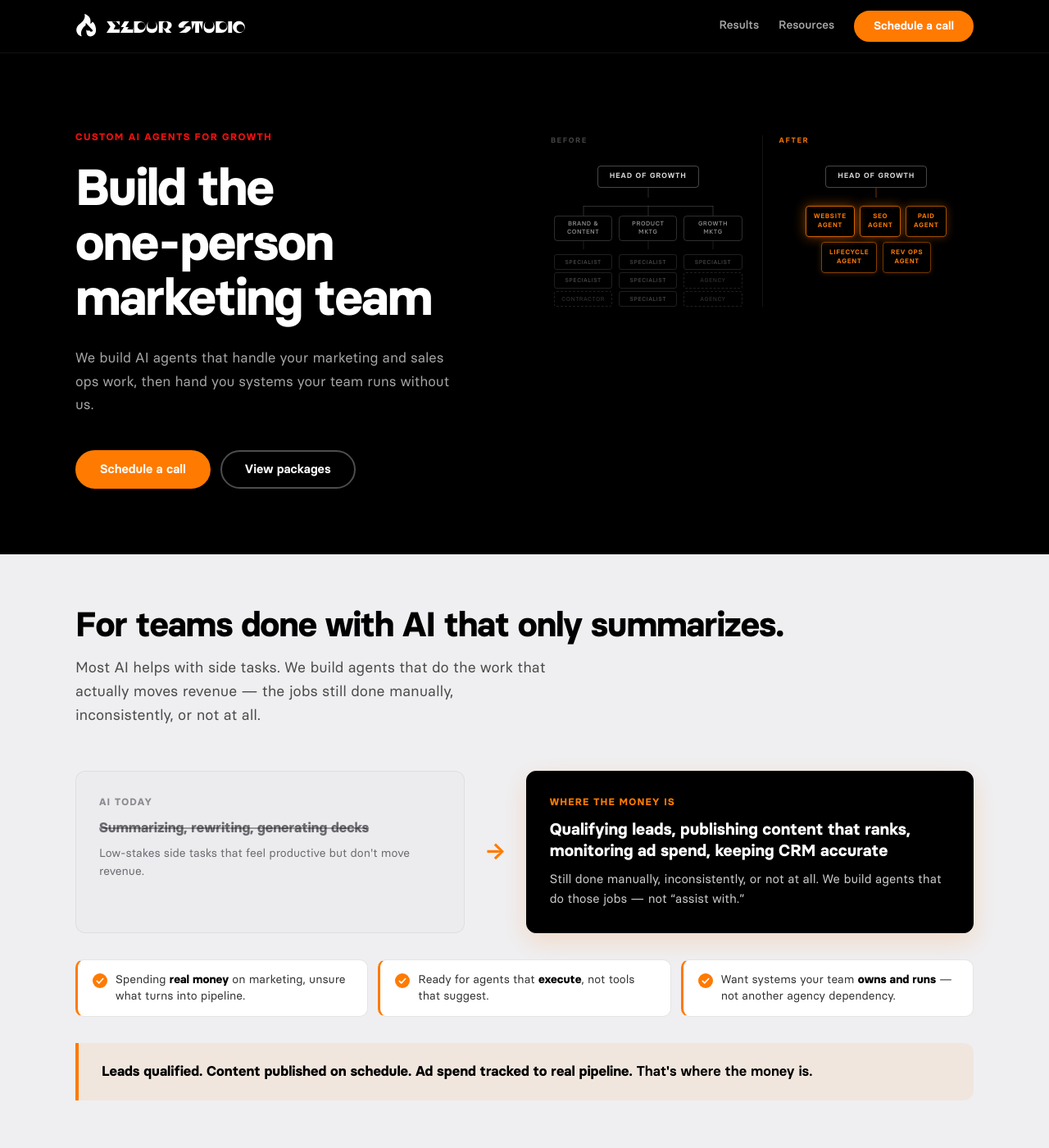
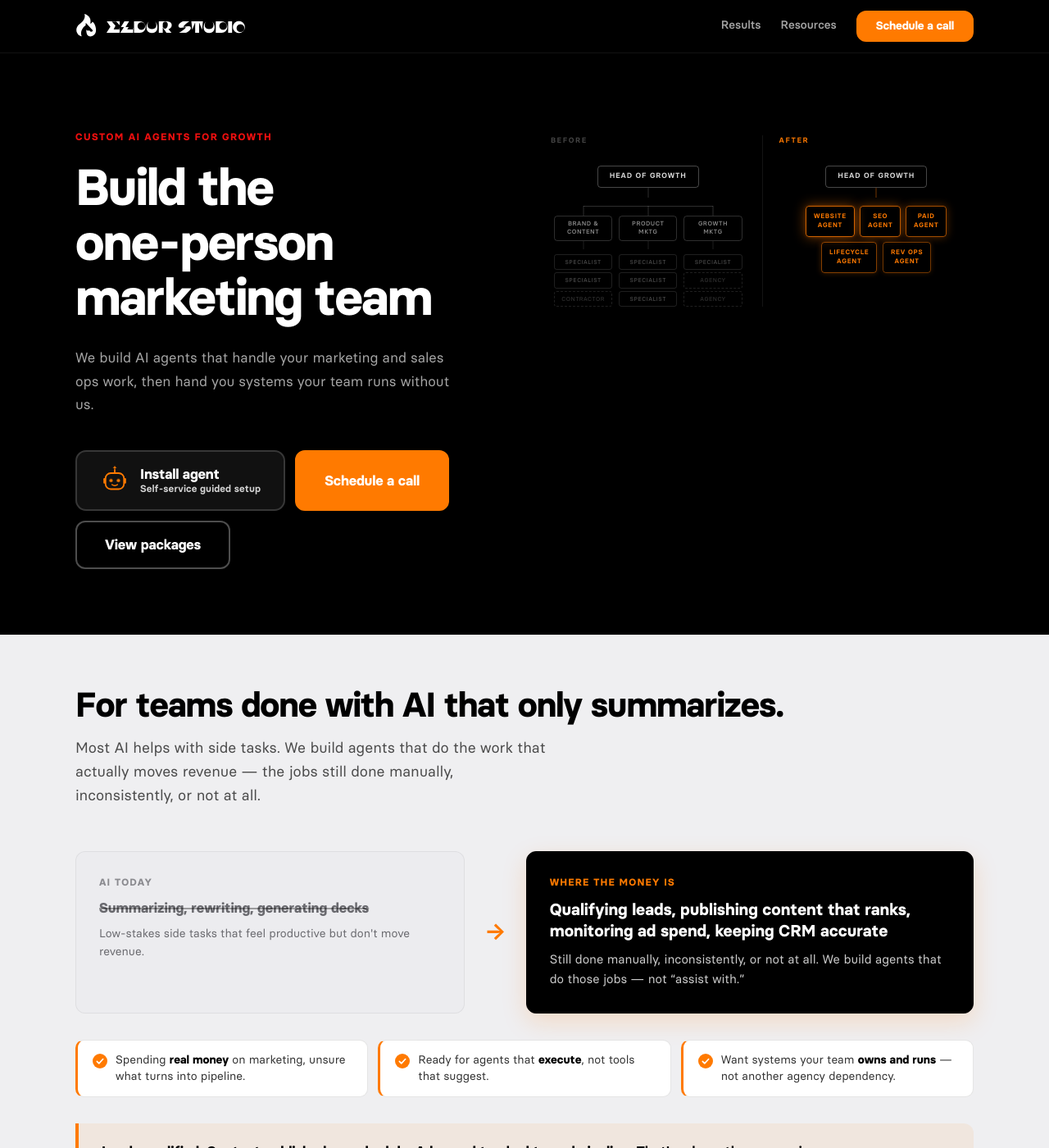
Before and after one commit to UberVero/ES2website, a Jekyll site: the page built from index.html, in a window 1280 px wide and 1400 px high. Shown: the whole window at 82% size. Built offline with Jekyll 4.4.1, drawn with Linux system fonts in a browser that asks for light colours; comment, search, counter and statistics services are not loaded.

Commit message:
Add InstallAgent CTA, reshape Button, add Card hover motion
Implements the three components from the design-system handoff,
adapted to the site's existing tokens (--orange, --gradient) and
classes (.btn, .agent__icon, .card--link):

- Button: reshaped from a 100px pill to a 12px rounded rectangle
  with a hover lift + flame glow, a nudging icon span (.btn__ico),
  sm/lg sizes, and a new .btn--gradient variant.
- Card: the .agent__icon tile wiggles on hover and link cards lift,
  both gated behind prefers-reduced-motion.
- InstallAgent: new .ia2 hero CTA in self-demo mode (click cycles
  idle to installing to done), with the personality bot SVG and
  install animation. Real Stripe checkout + setup-page states are
  tracked as a follow-up.

Verified no horizontal overflow on iPhone SE / Pixel 5 across /,
/results/, and /resources/.

```diff
--- /dev/null
+++ b/assets/install-agent.js
@@ -0,0 +1,115 @@
+/* ============================================================
+   Eldur Studio — InstallAgent (vanilla JS)
+   Drives the install animation: idle → installing → done.
+   - Self-demo: a plain <button data-install-agent> cycles on click.
+   - Stripe link: an <a data-install-agent href="..."> just navigates.
+   - Controlled: add data-controlled and drive it from your app:
+        EldurInstallAgent.setState(el, 'installing');  // after payment
+        EldurInstallAgent.setState(el, 'done');        // after setup
+   The fill sweep is a CSS transition (robust even in background tabs);
+   a timer guarantees completion; rAF only animates the % counter.
+   ============================================================ */
+(function () {
+  var COPY = {
+    installing: ['Installing…', 'Provisioning your agent'],
+    done: ['Agent installed', 'Setup complete'],
+  };
+
+  function setState(el, state) {
+    var dur = parseInt(el.getAttribute('data-duration') || '2200', 10);
+    var fill = el.querySelector('.ia2-fill');
+    var bot  = el.querySelector('.ia2bot');
+    var main = el.querySelector('.ia2-main');
+    var sub  = el.querySelector('.ia2-sub');
+    var idleMain = el.getAttribute('data-label')    || 'Install agent';
+    var idleSub  = el.getAttribute('data-sublabel') || 'Self-service guided setup';
+
+    el.classList.toggle('is-installing', state === 'installing');
+    el.classList.toggle('is-done', state === 'done');
+    if (bot) {
+      bot.classList.toggle('ia2bot--working', state === 'installing');
+      bot.classList.toggle('ia2bot--done', state === 'done');
+    }
+    if (main) main.textContent = state === 'idle' ? idleMain : COPY[state][0];
+    if (sub)  sub.textContent  = state === 'idle' ? idleSub  : COPY[state][1];
+
+    function setFill(t, instant) {
+      if (!fill) return;
+      fill.style.transition = instant ? 'none' : 'transform ' + dur + 'ms cubic-bezier(.4,0,.2,1)';
+      fill.style.transform = 'scaleX(' + t + ')';
+    }
+
+    cancelAnimationFrame(el._raf);
+    clearTimeout(el._to);
+    var pct = el.querySelector('.ia2-pct');
+    if (pct) pct.remove();
+
+    if (state === 'idle') { setFill(0, true); el._state = 'idle'; return; }
+    if (state === 'done') { setFill(1, true); el._state = 'done'; return; }
+
+    /* installing */
+    pct = document.createElement('span');
+    pct.className = 'ia2-pct';
+    pct.textContent = '0%';
+    el.appendChild(pct);
+
+    setFill(0, true);
+    if (fill) void fill.offsetWidth;   // force reflow so the transition runs
+    setFill(1, false);
+
+    var start = performance.now();
+    function tick(now) {
+      var p = Math.min(1, (now - start) / dur);
+      pct.textContent = Math.round(p * 100) + '%';
+      if (p < 1) el._raf = requestAnimationFrame(tick);
+    }
+    el._raf = requestAnimationFrame(tick);
+    el._state = 'installing';
+
+    /* self-demo auto-advances; controlled mode waits for the app */
+    if (!el._controlled) el._to = setTimeout(function () { setState(el, 'done'); }, dur + 60);
+  }
+
+  function onClick(e) {
+    var el = e.currentTarget;
+    if (el.hasAttribute('data-href') || el.tagName === 'A') return; // link navigates
+    if (el._controlled) return;
+    if (el._state === 'installing') { e.preventDefault(); return; }
+    setState(el, el._state === 'done' ? 'idle' : 'installing');
+  }
+
+  /* optional: eyes follow the cursor while idle */
+  function wireEyes(el) {
+    var svg = el.querySelector('.ia2bot svg');
+    var look = el.querySelector('.ia2bot-look');
+    if (!svg || !look) return;
+    var raf = 0;
+    window.addEventListener('mousemove', function (e) {
+      if (raf || el._state !== 'idle') return;
+      raf = requestAnimationFrame(function () {
+        raf = 0;
+        var r = svg.getBoundingClientRect();
+        var dx = e.clientX - (r.left + r.width / 2);
+        var dy = e.clientY - (r.top + r.height * 0.46);
+        var d = Math.hypot(dx, dy) || 1;
+        look.setAttribute('transform', 'translate(' + (dx / d * 1.9).toFixed(2) + ' ' + (dy / d * 1.9).toFixed(2) + ')');
+      });
+    }, { passive: true });
+  }
+
+  function mount(el) {
+    el._state = 'idle';
+    el._controlled = el.hasAttribute('data-controlled');
+    el.addEventListener('click', onClick);
+    wireEyes(el);
+    setState(el, 'idle');
+  }
+
+  function init(root) {
+    (root || document).querySelectorAll('[data-install-agent]').forEach(mount);
+  }
+
+  window.EldurInstallAgent = { init: init, mount: mount, setState: setState };
+  if (document.readyState !== 'loading') init();
+  else document.addEventListener('DOMContentLoaded', function () { init(); });
+})();
--- a/index.html
+++ b/index.html
@@ -185,6 +185,41 @@ layout: null
         <h1 class="hero__headline">Build the one&#8209;person<br>marketing team</h1>
         <p class="hero__sub">We build AI agents that handle your marketing and sales ops work, then hand you systems your team runs without us.</p>
         <div class="hero__actions">
+          <button class="ia2 ia2--dark" data-install-agent
+                  data-label="Install agent" data-sublabel="Self-service guided setup"
+                  aria-live="polite">
+            <span class="ia2-fill"></span>
+            <span class="ia2-bot">
+              <span class="ia2bot">
+                <svg width="36" height="36" viewBox="0 0 48 48" fill="none" xmlns="http://www.w3.org/2000/svg" role="img" aria-label="install agent">
+                  <g class="ia2bot-all">
+                    <line x1="24" y1="12" x2="24" y2="6.5" stroke="currentColor" stroke-width="2.4" stroke-linecap="round"/>
+                    <g transform="translate(24 3)"><g class="ia2bot-tip">
+                      <path d="M0 -3.4 L1 -1 L3.4 0 L1 1 L0 3.4 L-1 1 L-3.4 0 L-1 -1 Z" fill="currentColor"/>
+                    </g></g>
+                    <rect x="5.6" y="20" width="3" height="9" rx="1.5" fill="currentColor"/>
+                    <rect x="39.4" y="20" width="3" height="9" rx="1.5" fill="currentColor"/>
+                    <rect x="9" y="12" width="30" height="26" rx="8.5" fill="none" stroke="currentColor" stroke-width="2.4"/>
+                    <g class="ia2bot-look">
+                      <g class="ia2bot-eyes">
+                        <circle cx="18" cy="24" r="2.7" fill="currentColor"/>
+                        <circle cx="30" cy="24" r="2.7" fill="currentColor"/>
+                      </g>
+                      <path d="M19.5 30.6 Q24 34 28.5 30.6" stroke="currentColor" stroke-width="1.9" fill="none" stroke-linecap="round" stroke-linejoin="round"/>
+                    </g>
+                    <g class="ia2bot-check" transform="translate(34 33)">
+                      <circle r="6.4" fill="currentColor"/>
+                      <path d="M-3 0.2 L-0.8 2.4 L3.2 -2.2" fill="none" stroke="#000" stroke-width="2" stroke-linecap="round" stroke-linejoin="round"/>
+                    </g>
+                  </g>
+                </svg>
+              </span>
+            </span>
+            <span class="ia2-label">
+              <span class="ia2-main">Install agent</span>
+              <span class="ia2-sub">Self-service guided setup</span>
+            </span>
+          </button>
           <a href="https://booking.akiflow.com/veronica-es-new" class="btn btn--primary" target="_blank" rel="noopener" onclick="fathom.trackEvent('schedule-call')">Schedule a call</a>
           <a href="#packages" class="btn btn--ghost">View packages</a>
         </div>
@@ -688,5 +723,7 @@ layout: null
   })();
   </script>
 
+  <script src="assets/install-agent.js" defer></script>
+
 </body>
 </html>
--- a/styles.css
+++ b/styles.css
@@ -228,19 +228,32 @@ img, svg {
 .btn {
   display: inline-flex;
   align-items: center;
-  gap: 8px;
-  padding: 14px 28px;
-  border-radius: 100px;
+  justify-content: center;
+  gap: 10px;
+  padding: 19px 34px;
+  border-radius: 12px;
   font-family: var(--font);
-  font-size: 15px;
-  font-weight: 600;
+  font-size: 17px;
+  font-weight: 700;
   line-height: 1;
+  letter-spacing: -0.01em;
   cursor: pointer;
-  transition: background 0.18s ease, border-color 0.18s ease, color 0.18s ease, box-shadow 0.18s ease;
+  transition: transform 0.16s cubic-bezier(0.2, 0.8, 0.2, 1), background 0.18s ease, border-color 0.18s ease, color 0.18s ease, box-shadow 0.18s ease;
   text-decoration: none;
   border: 2px solid transparent;
   white-space: nowrap;
 }
+.btn:focus-visible { outline: 2px solid var(--orange); outline-offset: 3px; }
+.btn:hover { transform: translateY(-2px); }   /* the lift */
+.btn:active { transform: translateY(0); }
+
+/* wrap trailing/leading icons in <span class="btn__ico"> so they nudge on hover */
+.btn__ico { display: inline-flex; transition: transform 0.18s cubic-bezier(0.2, 0.8, 0.2, 1); }
+.btn:hover .btn__ico { transform: translateX(2px); }
+
+/* sizes */
+.btn--sm { padding: 13px 22px; font-size: 15px; border-radius: 10px; }
+.btn--lg { padding: 23px 42px; font-size: 19px; border-radius: 14px; }
 
 .btn--nav {
   padding: 10px 22px;
@@ -262,7 +275,16 @@ img, svg {
 .btn--primary:hover {
   background: #cc6200;
   border-color: #cc6200;
-  box-shadow: 0 4px 20px rgba(255, 122, 0, 0.35);
+  box-shadow: 0 10px 28px rgba(255, 122, 0, 0.42);
+}
+
+/* flame orange→red gradient, for the loud moments */
+.btn--gradient {
+  background: var(--gradient);
+  color: var(--white);
+}
+.btn--gradient:hover {
+  box-shadow: 0 12px 30px rgba(238, 15, 15, 0.40);
 }
 
 .btn--ghost {
@@ -293,6 +315,12 @@ img, svg {
 .btn--outline-white:hover {
   border-color: var(--white);
   background: rgba(255, 255, 255, 0.08);
+}
+
+@media (prefers-reduced-motion: reduce) {
+  .btn, .btn__ico { transition: background 0.18s ease, border-color 0.18s ease, color 0.18s ease, box-shadow 0.18s ease; }
+  .btn:hover, .btn:active { transform: none; }
+  .btn:hover .btn__ico { transform: none; }
 }
 
 /* ============================================
@@ -682,12 +710,13 @@ img, svg {
   flex-direction: column;
   text-decoration: none;
   color: inherit;
-  transition: border-color 0.15s ease, box-shadow 0.15s ease;
+  transition: border-color 0.15s ease, box-shadow 0.15s ease, transform 0.2s cubic-bezier(0.2, 0.8, 0.2, 1);
 }
 
 .card--link:hover {
   border-color: var(--orange);
   box-shadow: 0 4px 16px rgba(255, 122, 0, 0.08);
+  transform: translateY(-3px);
 }
 
 .card--link .card__body {
@@ -1102,6 +1131,23 @@ img, svg {
   align-items: center;
   justify-content: center;
   margin-bottom: 20px;
+  /* pivot near the tile's base + GPU hint for the hover wiggle */
+  transform-origin: 50% 78%;
+  will-change: transform;
+}
+
+/* the icon tile does a playful wiggle on hover (echoes the InstallAgent bot) */
+@keyframes agent-icon-wiggle {
+  0%, 100% { transform: rotate(0deg); }
+  22%      { transform: rotate(-7deg); }
+  60%      { transform: rotate(5deg); }
+  82%      { transform: rotate(-2deg); }
+}
+.card--agent:hover .agent__icon { animation: agent-icon-wiggle 0.55s ease-in-out; }
+
+@media (prefers-reduced-motion: reduce) {
+  .card--agent:hover .agent__icon { animation: none; }
+  .card--link:hover { transform: none; }
 }
 
 .card--agent h3 {
@@ -1692,3 +1738,78 @@ details[open] > .faq__q::after {
     padding: 32px 24px 28px;
   }
 }
+
+/* ============================================
+   INSTALL AGENT CTA
+   The hero "install agent" CTA with a personality bot and a built-in
+   install animation. Pairs with assets/install-agent.js. Self-demo on
+   the homepage; the real Stripe + setup-page flow is tracked separately.
+   ============================================ */
+.ia2 {
+  position: relative; isolation: isolate; overflow: hidden;
+  display: inline-flex; align-items: center; gap: 13px;
+  padding: 17px 28px; min-width: 250px;
+  border-radius: 13px;
+  font-family: var(--font); font-size: 17px; font-weight: 700;
+  letter-spacing: -0.01em; line-height: 1;
+  cursor: pointer; border: 2px solid transparent; white-space: nowrap;
+  text-decoration: none;
+  transition: transform 0.16s cubic-bezier(0.2, 0.8, 0.2, 1), box-shadow 0.2s ease, background 0.25s ease, border-color 0.25s ease, color 0.25s ease;
+}
+.ia2:focus-visible { outline: 2px solid var(--orange); outline-offset: 3px; }
+.ia2:hover { transform: translateY(-2px); }
+.ia2:active { transform: translateY(0); }
+.ia2-label { position: relative; z-index: 2; display: flex; flex-direction: column; gap: 3px; text-align: left; }
+.ia2-sub { font-size: 12px; font-weight: 600; letter-spacing: 0.01em; opacity: 0.82; }
+.ia2-bot { position: relative; z-index: 2; display: inline-flex; }
+.ia2-pct { position: relative; z-index: 2; margin-left: auto; font-variant-numeric: tabular-nums; font-size: 15px; opacity: 0.9; }
+.ia2-fill { position: absolute; inset: 0; z-index: 1; transform-origin: left center; transform: scaleX(0); will-change: transform; }
+
+/* default = Direction B: dark button, flame gradient fills L→R */
+.ia2--dark { background: var(--dark); color: var(--white); border-color: rgba(255, 255, 255, 0.16); }
+.ia2--dark:hover { border-color: rgba(255, 255, 255, 0.32); }
+.ia2--dark .ia2-fill { background: var(--gradient); }
+.ia2--dark.is-done { border-color: var(--orange); box-shadow: 0 8px 26px rgba(255, 122, 0, 0.32); }
+
+.ia2--solid { background: var(--orange); color: var(--white); border-color: var(--orange); box-shadow: 0 6px 22px rgba(255, 122, 0, 0.28); }
+.ia2--solid:hover { box-shadow: 0 12px 30px rgba(255, 122, 0, 0.45); }
+.ia2--solid .ia2-fill { background: rgba(0, 0, 0, 0.22); }
+.ia2--solid.is-done { background: var(--dark); border-color: var(--dark); }
+
+.ia2--outline { background: transparent; color: var(--orange); border-color: var(--orange); }
+.ia2--outline:hover { background: var(--orange-dim); }
+.ia2--outline .ia2-fill { background: var(--orange); }
+.ia2--outline.is-installing .ia2-label, .ia2--outline.is-installing .ia2-bot { color: var(--white); }
+.ia2--outline.is-done { background: var(--orange); color: var(--white); border-color: var(--orange); box-shadow: 0 10px 26px rgba(255, 122, 0, 0.4); }
+
+/* ---- bot colour per variant/state ---- */
+.ia2--solid   .ia2-bot { color: var(--white); }
+.ia2--dark    .ia2-bot { color: var(--orange); }
+.ia2--dark.is-installing .ia2-bot { color: var(--white); }
+.ia2--outline .ia2-bot { color: var(--orange); }
+.ia2--outline.is-installing .ia2-bot,
+.ia2--outline.is-done       .ia2-bot { color: var(--white); }
+
+/* ---- hero bot ---- */
+@keyframes ia2-blink { 0%, 90%, 100% { transform: scaleY(1); } 94% { transform: scaleY(0.08); } }
+@keyframes ia2-wiggle { 0%, 100% { transform: rotate(0); } 22% { transform: rotate(-6deg); } 60% { transform: rotate(5deg); } 82% { transform: rotate(-2deg); } }
+@keyframes ia2-bounce { 0%, 100% { transform: translateY(0); } 35% { transform: translateY(-5px); } 65% { transform: translateY(-1px); } }
+@keyframes ia2-pulse { 0%, 100% { opacity: 1; transform: scale(1); } 50% { opacity: 0.45; transform: scale(0.7); } }
+.ia2bot { display: inline-block; line-height: 0; }
+.ia2bot svg { display: block; overflow: visible; }
+.ia2bot-all { transform-box: fill-box; transform-origin: 24px 40px; }
+.ia2bot-eyes { transform-box: fill-box; transform-origin: center; animation: ia2-blink 5.5s infinite; }
+.ia2bot-tip { transform-box: fill-box; transform-origin: center; }
+.ia2:hover .ia2bot-all { animation: ia2-wiggle 0.55s ease-in-out; }
+.ia2bot--working .ia2bot-all { animation: ia2-wiggle 1.1s ease-in-out infinite; }
+.ia2bot--working .ia2bot-tip { animation: ia2-pulse 0.8s ease-in-out infinite; }
+.ia2bot--working .ia2bot-eyes { animation: ia2-blink 1.4s infinite; }
+.ia2bot--done .ia2bot-all { animation: ia2-bounce 0.6s ease-out; }
+
+/* the installed ✓ badge lives in the SVG and is shown only when done */
+.ia2bot-check { display: none; }
+.ia2bot--done .ia2bot-check { display: block; }
+
+@media (prefers-reduced-motion: reduce) {
+  .ia2, .ia2bot-all, .ia2bot-eyes, .ia2bot-tip, .ia2-fill { animation: none !important; transition: none !important; }
+}
```
